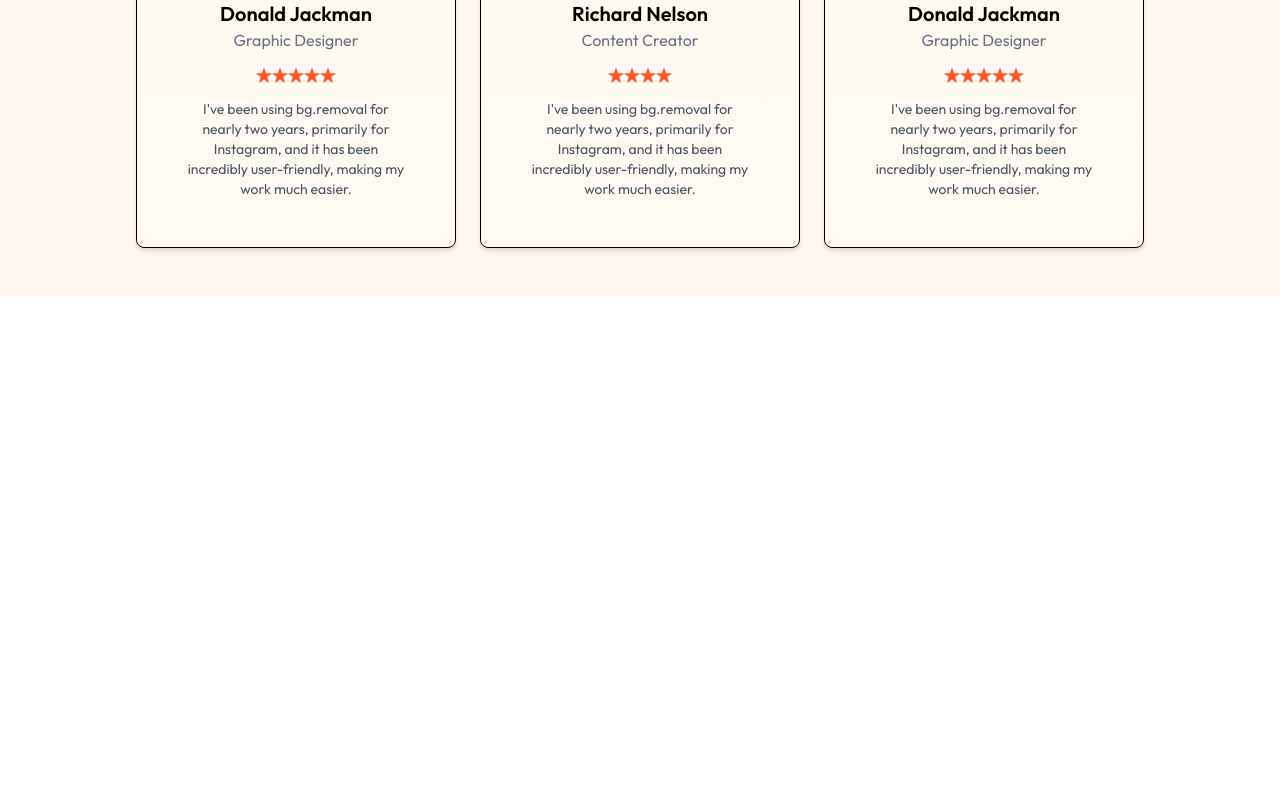
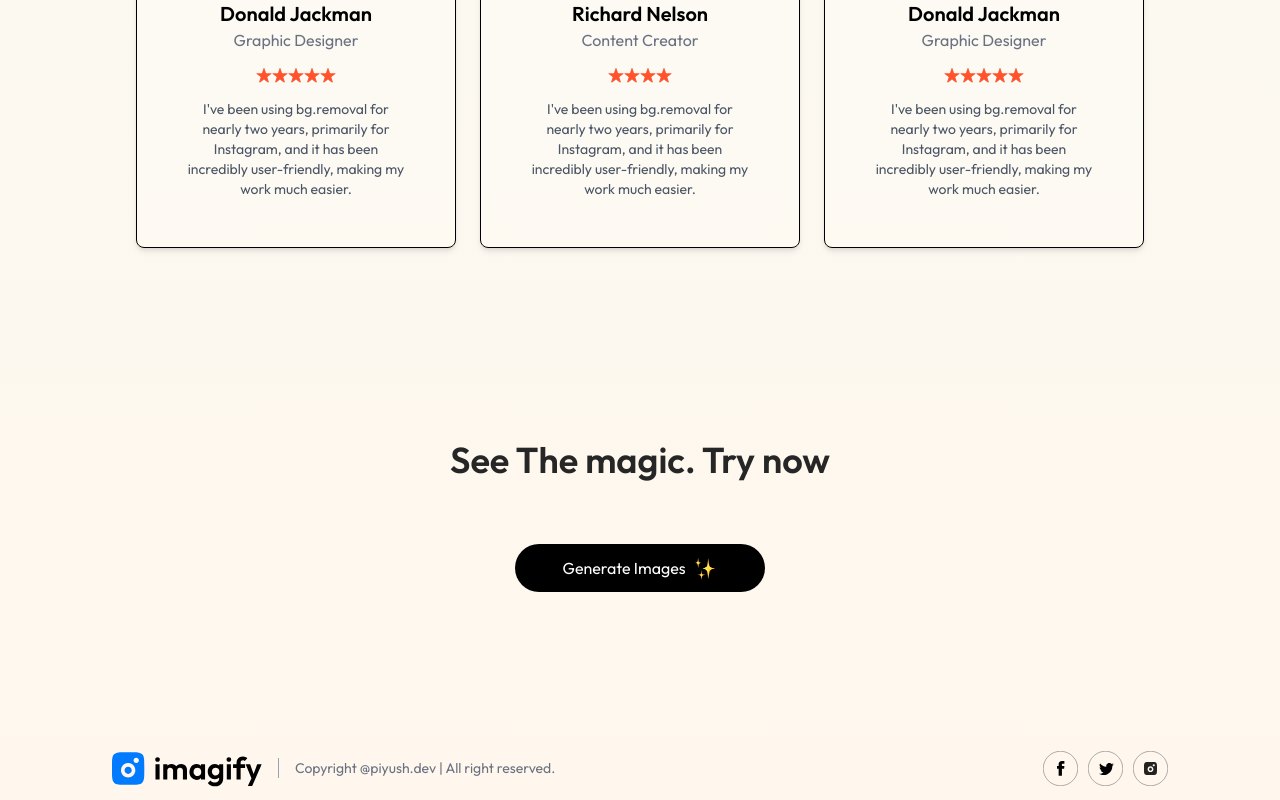
Before and after one commit to piyush-mohanty82/imagify-text-to-image, a React (Vite) app in the folder client/: page / in a window 1280 px wide. Shown: the part 2283-3083 px from the top of the page. Before the commit the page ends 2659 px from the top, so only its background shows below. Built offline with nearby package versions, Linux system fonts and the light colour scheme; a web font is replaced by a local one.

Commit message:
completede footer and entire home page

```diff
--- a/client/src/App.jsx
+++ b/client/src/App.jsx
@@ -5,6 +5,7 @@
 import Result from './pages/Result'
 import BuyCredit from './pages/BuyCredit'
 import Navbar from './components/Navbar'
+import Footer from './components/Footer'
 
 const App = () => {
   return (
@@ -14,8 +15,8 @@
         <Route path='/' element={<Home />} />
         <Route path='/result' element={<Result />} />
         <Route path='/buy' element={<BuyCredit />} />
-
       </Routes>
+      <Footer />
     </div>
   )
 }
--- /dev/null
+++ b/client/src/components/Footer.jsx
@@ -0,0 +1,21 @@
+import React from 'react'
+import { assets } from '../assets/assets'
+
+const Footer = () => {
+  return (
+    <div className='flex items-center justify-between gap-4 py-3 mt-20'>
+
+      <img src={assets.logo} width={150}/>
+
+      <p className='flex-1 pl-4 border-l border-gray-400 text-sm text-gray-500 max-sm:hidden'>Copyright @piyush.dev | All right reserved.</p>
+
+      <div className='flex  gap-2.5'>
+        <img src={assets.facebook_icon} alt="" width={35} />
+        <img src={assets.twitter_icon} alt="" width={35} />
+        <img src={assets.instagram_icon} alt="" width={35} />
+      </div>
+    </div>
+  )
+}
+
+export default Footer
--- /dev/null
+++ b/client/src/components/GenerateBtn.jsx
@@ -0,0 +1,16 @@
+import React from 'react'
+import { assets } from '../assets/assets'
+
+const GenerateBtn = () => {
+  return (
+    <div className='pb-16 text-center'>
+      <h1 className='text-2xl md:text-3xl lg:text-4xl mt-4 font-semibold text-neutral-800 py-6 md:py-16'>See The magic. Try now</h1>
+      <button className='inline-flex items-center gap-2 px-12 py-3 rounded-full bg-black text-white m-auto hover:scale-105 transition-all duration-500'>
+        Generate Images
+        <img src={assets.star_group}  className='h-6'/>
+      </button>
+    </div>
+  )
+}
+
+export default GenerateBtn
--- a/client/src/pages/Home.jsx
+++ b/client/src/pages/Home.jsx
@@ -3,6 +3,7 @@
 import Steps from '../components/Steps'
 import Description from '../components/Description'
 import Testimonial from '../components/Testimonial'
+import GenerateBtn from '../components/GenerateBtn'
 
 const Home = () => {
   return (
@@ -11,6 +12,7 @@
       <Steps />
       <Description />
       <Testimonial />
+      <GenerateBtn />
     </div>
   )
 }
```
